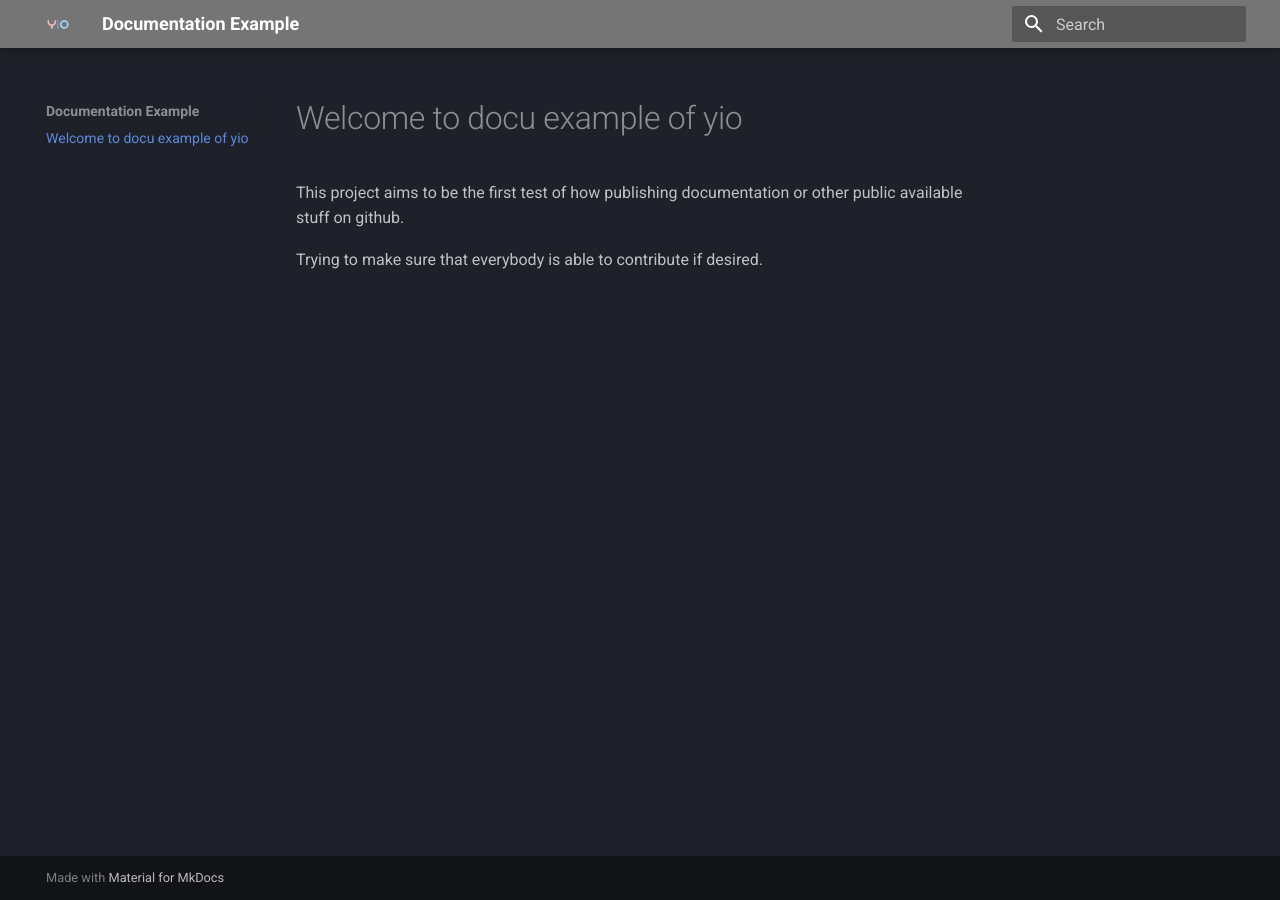
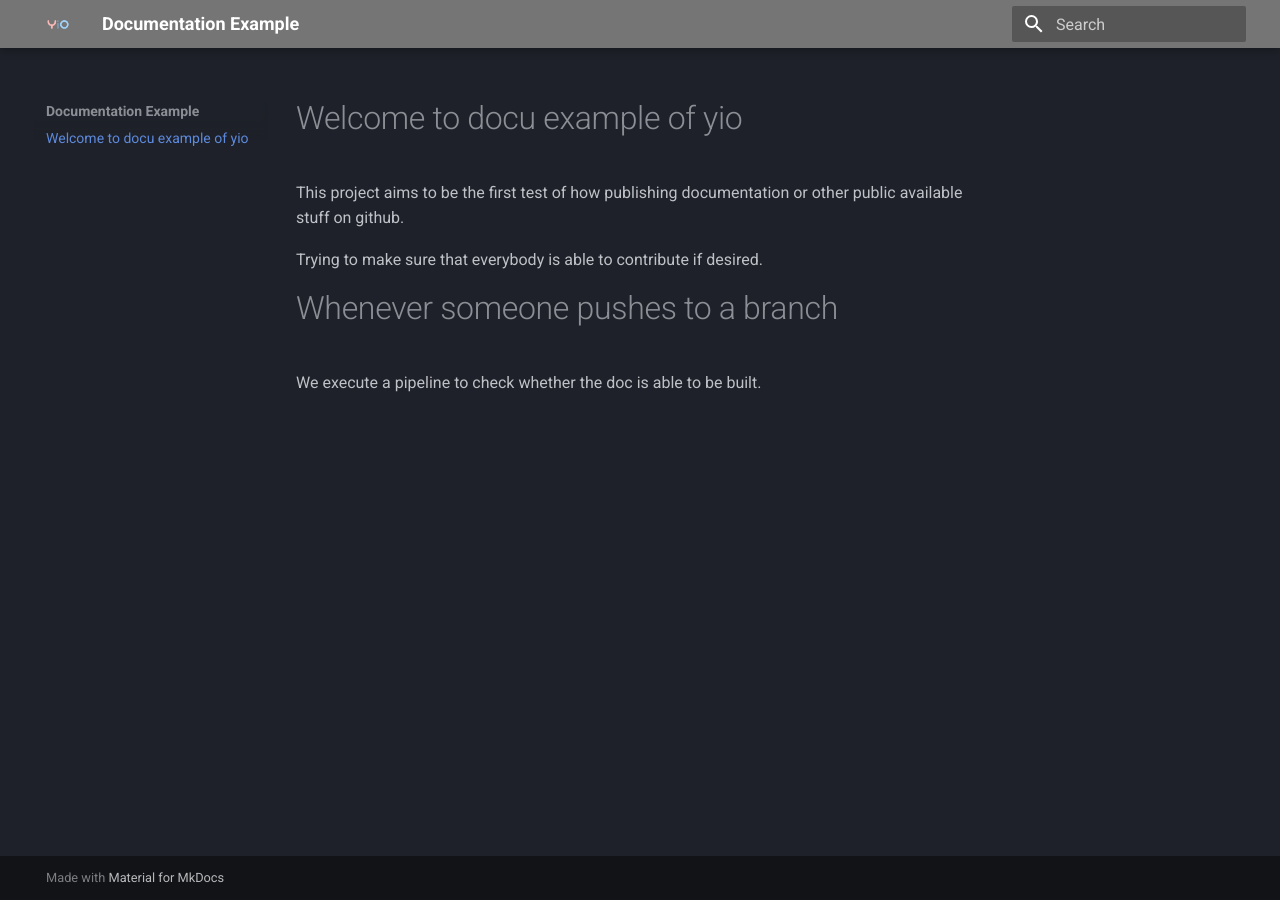
Before and after one commit to yiogmbh/docs-example, an MkDocs documentation site: the page built from docs/index.md, in a window 1280 px wide. Built offline with MkDocs 1.6.1 and Material for MkDocs 9.7.7, drawn with Linux system fonts in a browser that asks for light colours.

Commit message:
Enable better checks for pull requests (#2)
* Enable better checks for pull requests
* fix requirments and have actions being dependent
* make jobs more readable
* add todo
* Refactoring pipeline
* Refactoring pipeline to use custom actions.
* Fix prepare action
* Fix actions (syntax wrong)
* Change Name

Co-authored-by: Daniel Hofstetter <dh@yio.at>

```diff
--- a/docs/index.md
+++ b/docs/index.md
@@ -5,3 +5,8 @@ documentation or other public available stuff on github.
 
 Trying to make sure that everybody is able to contribute
 if desired.
+
+# Whenever someone pushes to a branch
+
+We execute a pipeline to check whether the doc is able to be
+built.
--- a/requirements.txt
+++ b/requirements.txt
@@ -1 +1 @@
-mkdocs-material~=8
+mkdocs-material~=8.1
```
Also changed, not shown: README.md (+4 -0 lines), 7 other files.
